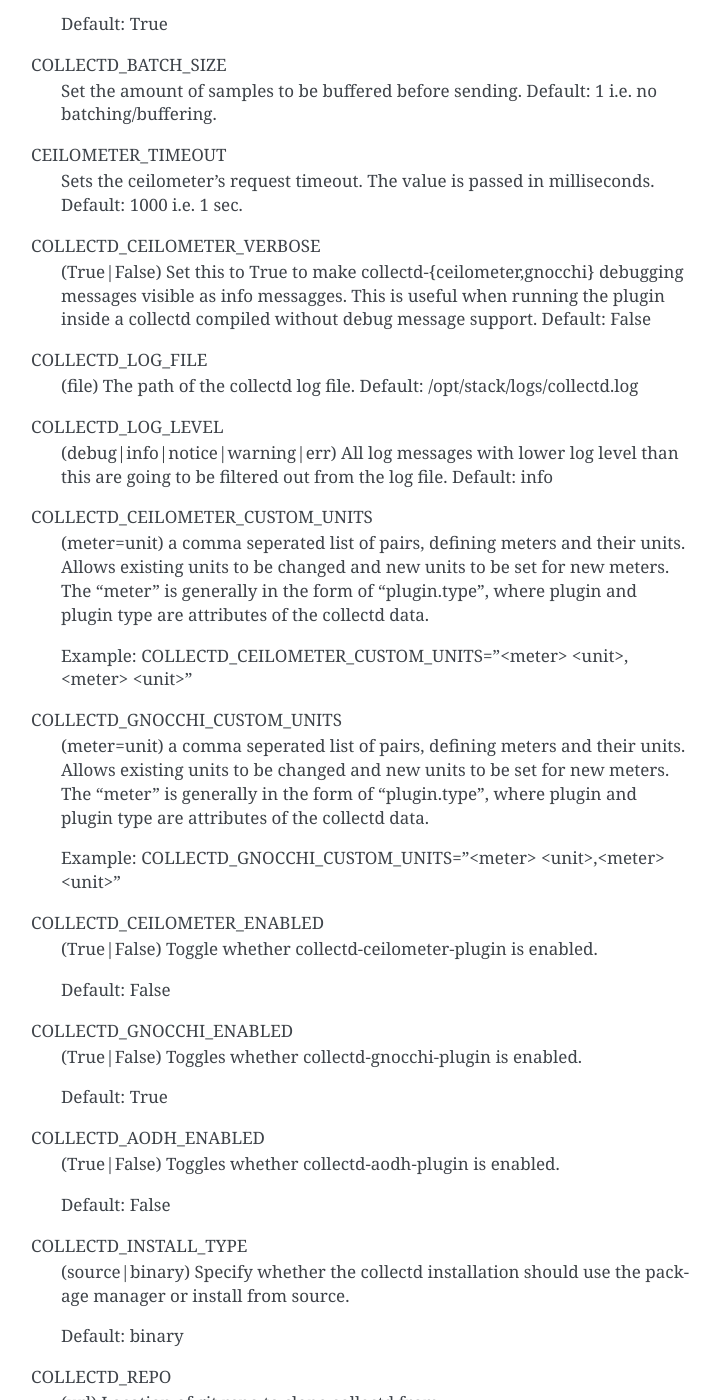
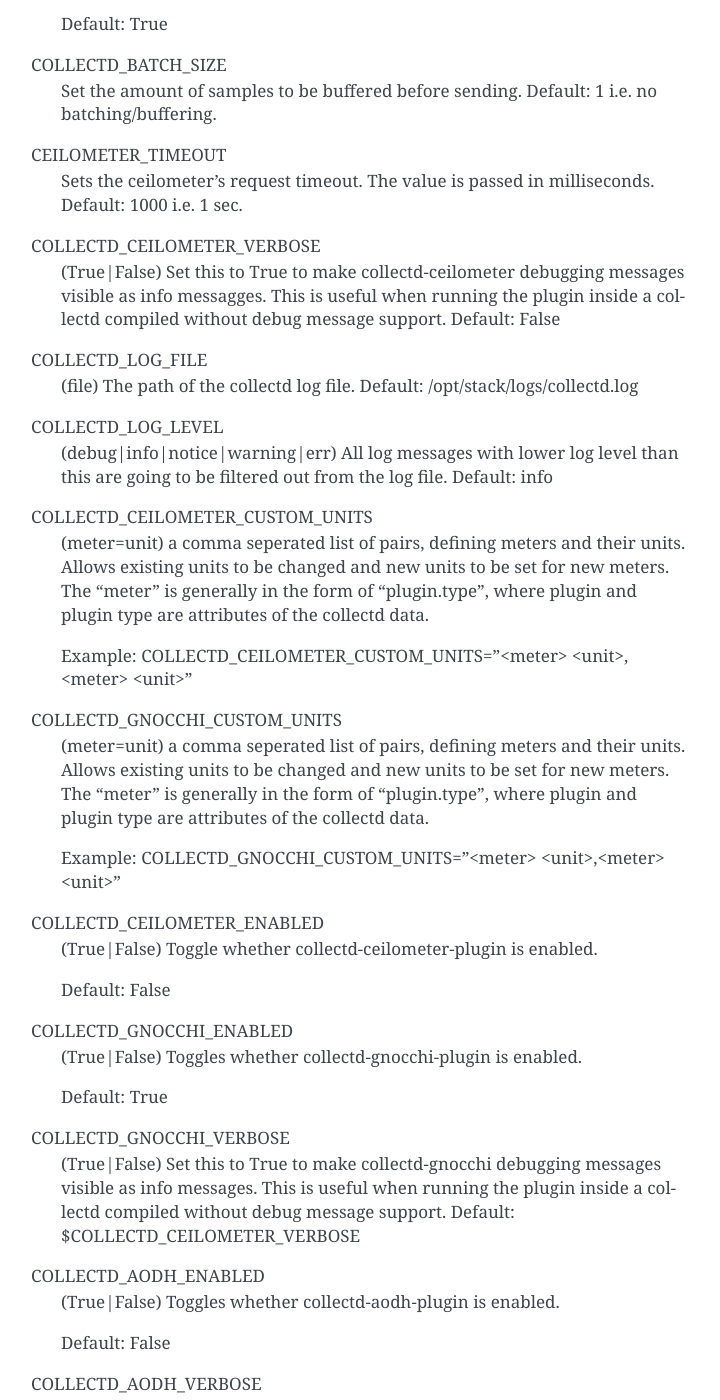
Before and after one commit to openstack-archive/collectd-openstack-plugins, a Sphinx documentation site: the page built from doc/source/usage.rst, in a window 1280 px wide and 1400 px high, scrolled down 806 px. Shown: the whole window, without its empty margins (389-1109 px from the left). Built offline with Sphinx 7.4.7, drawn with Linux system fonts in a browser that asks for light colours; pages that are not in the unit, such as notebooks, are missing from menus; some of the changed text lies outside the part shown.

Commit message:
Add separate verbose config options
Add the following to allow plugin verbosity to be configured separately
  - Add COLLECTD_GNOCCHI_VERBOSE
  - Add COLLECTD_AODH_VERBOSE
  - Set both default to the same value of what
    COLLECTD_CEILOMETER_VERBOSE
  - Update documentation
  - Make changes to sample local.conf file

Change-Id: Ie072cdb42f6075860dbcb5fdab96f3f160139ec2
Closes-Bug: #1676489

```diff
--- a/doc/source/usage.rst
+++ b/doc/source/usage.rst
@@ -94,12 +94,22 @@
 
     Default: True
 
+COLLECTD_GNOCCHI_VERBOSE
+    (True|False) Set this to True to make collectd-gnocchi debugging messages
+    visible as info messages. This is useful when running the plugin inside a
+    collectd compiled without debug message support.
+    Default: $COLLECTD_CEILOMETER_VERBOSE
 
 COLLECTD_AODH_ENABLED
     (True|False) Toggles whether collectd-aodh-plugin is enabled.
 
     Default: False
 
+COLLECTD_AODH_VERBOSE
+    (True|False) Set this to True to make collectd-aodh debugging messages
+    visible as info messages. This is useful when running the plugin inside
+    a collectd compiled without debug message support.
+    Default: $COLLECTD_CEILOMETER_VERBOSE
 
 COLLECTD_INSTALL_TYPE
     (source|binary) Specify whether the collectd installation should use the
```
Also changed, not shown: other parts of doc/source/usage.rst (+3 -3 lines), 3 other files.
